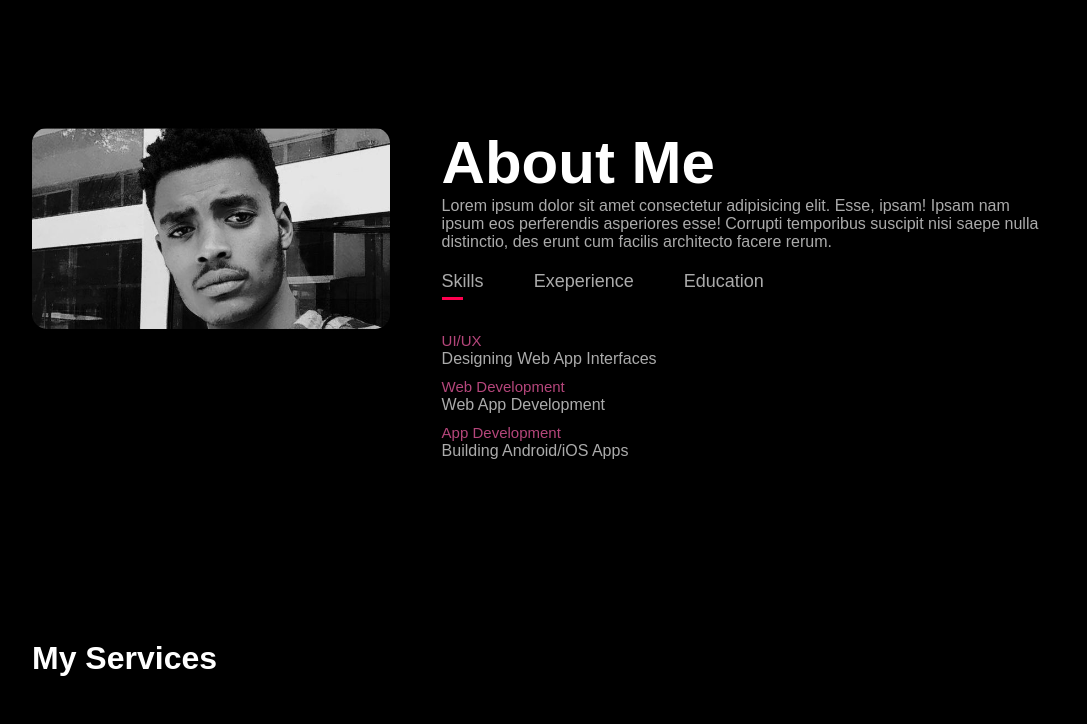
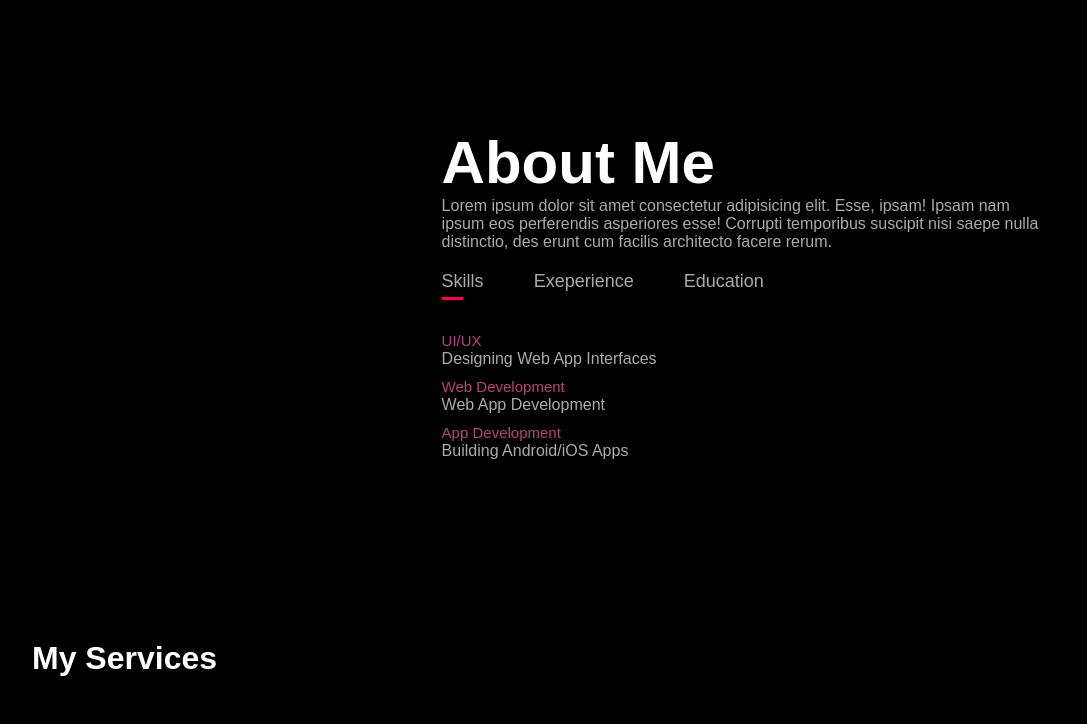
Before and after one commit to Haileamlak1/Haileamlak1.github.io, a plain HTML site: page index.html in a window 1280 px wide. Shown: the part 802-1526 px from the top of the page, without its empty margins (96-1183 px from the left). Drawn offline with Linux system fonts and the light colour scheme.

Commit message:
Update index.html

```diff
--- a/index.html
+++ b/index.html
@@ -35,7 +35,7 @@
         <div class="container">
             <div class="row">
                 <div class="about_col_1">
-                    <img src="user.jpg" alt="">
+                    <img src="#" alt="">
                 </div>
                 <div class="about_col_2">
                     <h1 class="subtitle">About Me</h1>
```
